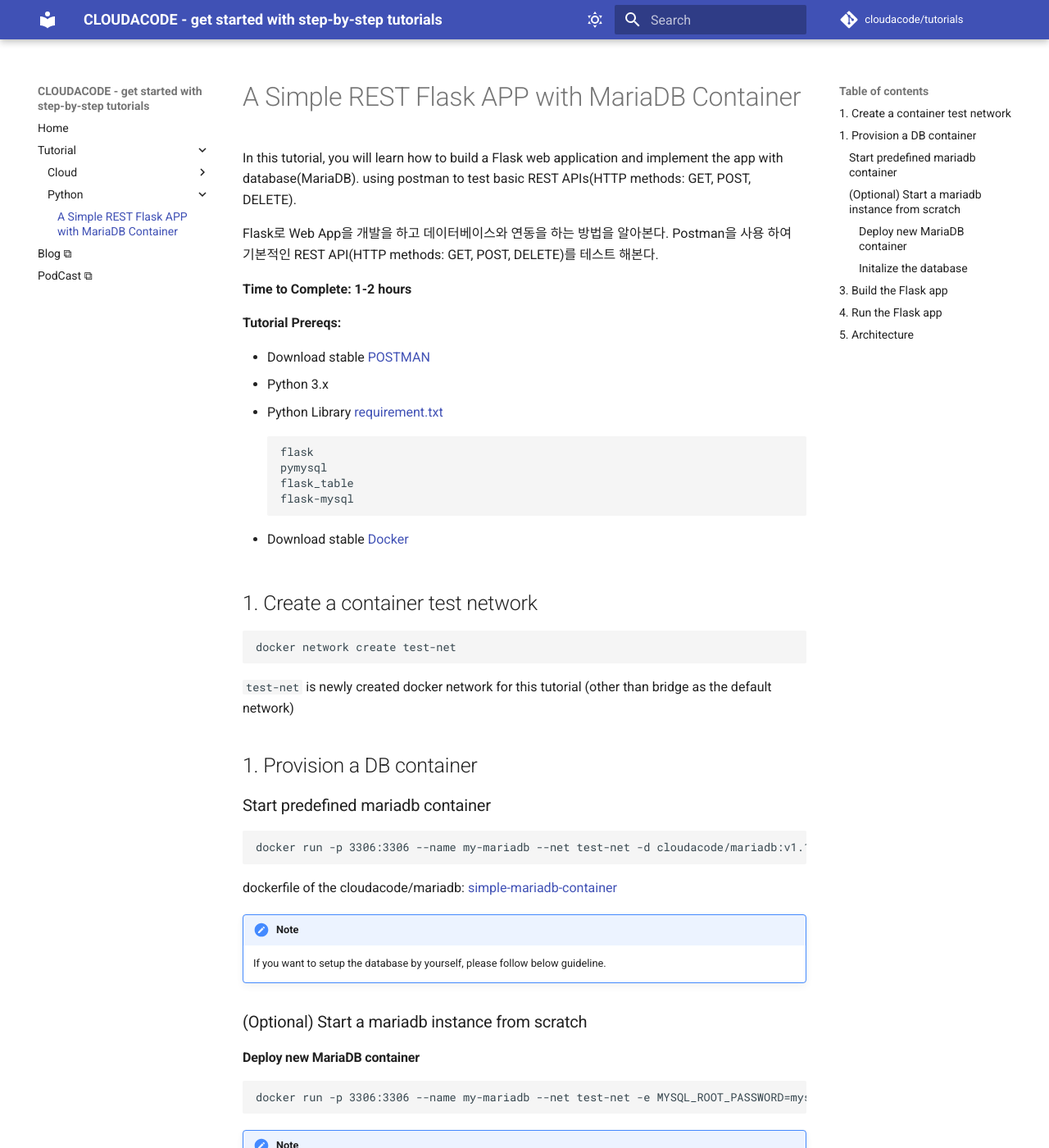
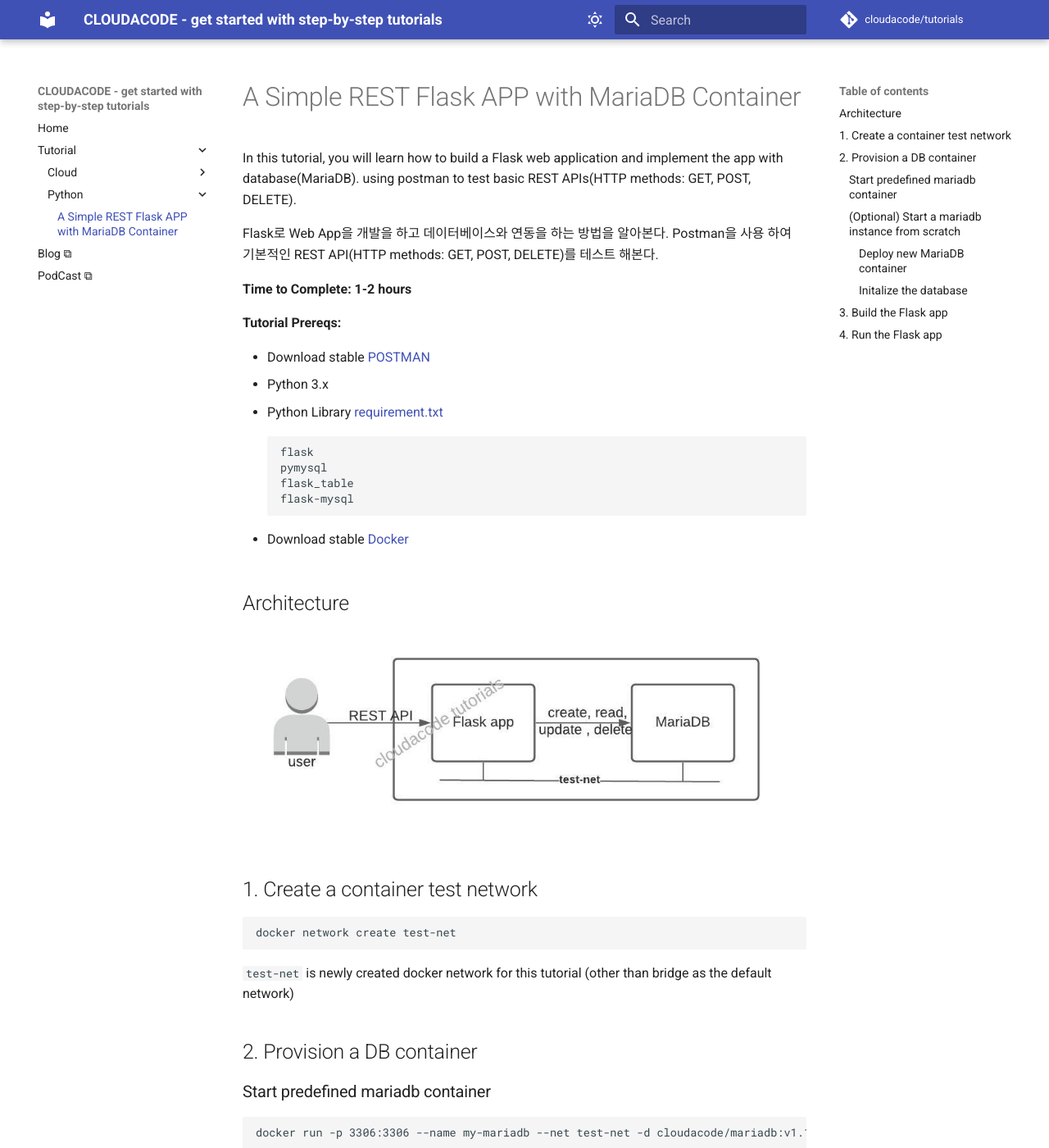
Before and after one commit to cloudacode/tutorials, an MkDocs documentation site: the page built from docs/python/flask/simple-flask-app.md, in a window 1280 px wide and 1400 px high. Shown: the whole window at 82% size. Built offline with MkDocs 1.6.1 and Material for MkDocs 9.7.7, drawn with Linux system fonts in a browser that asks for light colours.

Commit message:
changed the order for architecture

````diff
--- a/docs/python/flask/simple-flask-app.md
+++ b/docs/python/flask/simple-flask-app.md
@@ -19,6 +19,10 @@ Flask로 Web App을 개발을 하고 데이터베이스와 연동을 하는 방
 
 - Download stable [Docker](https://docs.docker.com/get-docker/)
 
+## Architecture
+
+![docker-flask-mariadb](../assets/docker-flask-mariadb.jpeg)
+
 ## 1. Create a container test network
 
 ```bash
@@ -26,7 +30,7 @@ docker network create test-net
 ```
 `test-net` is newly created docker network for this tutorial (other than bridge as the default network)
 
-## 1. Provision a DB container
+## 2. Provision a DB container
 
 ### Start predefined mariadb container
 
@@ -123,7 +127,3 @@ docker run -p 5000:5000 --net test-net --env-file ./env.list cloudacode/cloudfla
 
 !!! Note
     If you are using your own password or database name, you need to update the vaule in the env.list file
-
-## 5. Architecture
-
-![docker-flask-mariadb](../assets/docker-flask-mariadb.jpeg)
````
